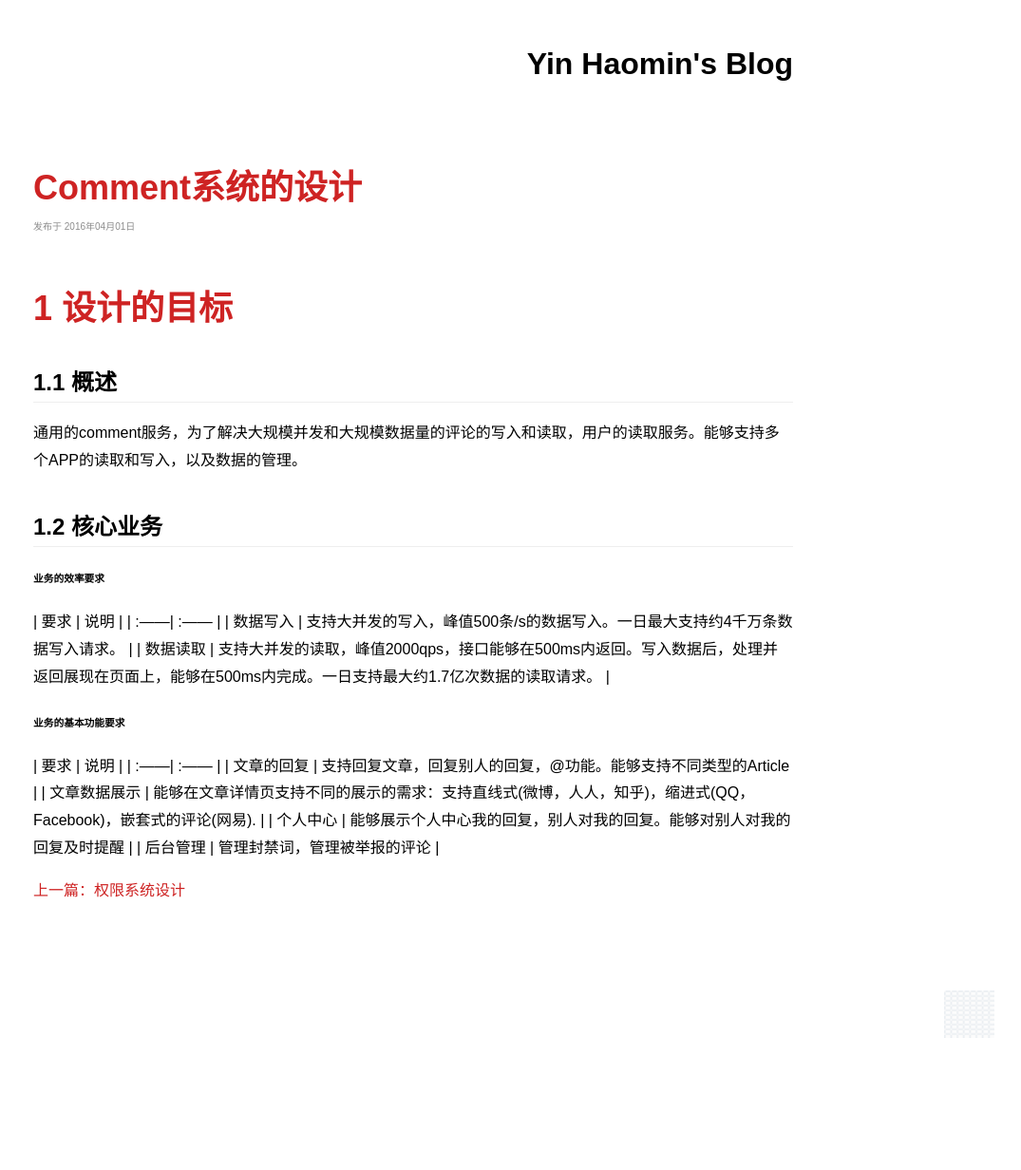
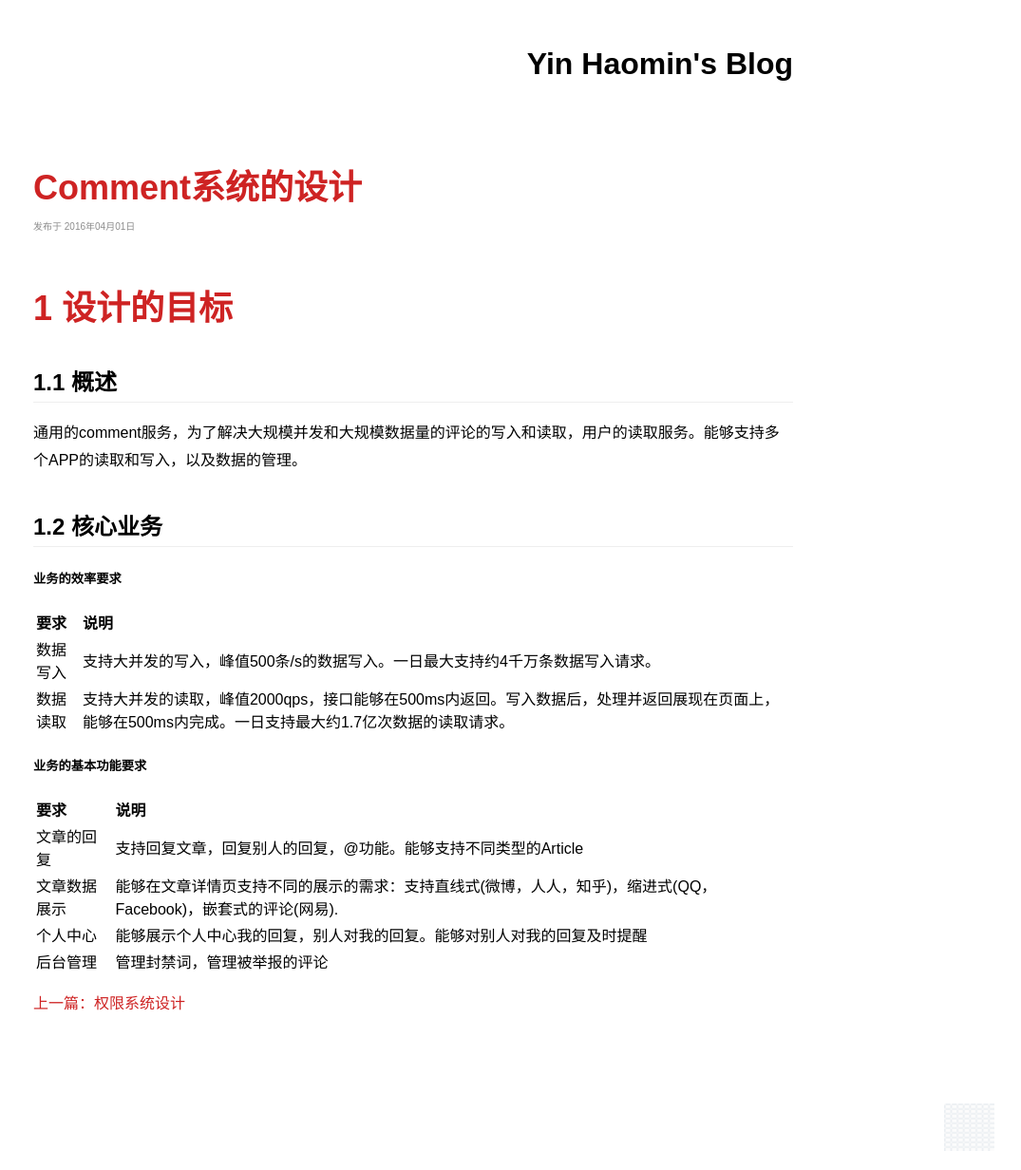
Before and after one commit to yinhaomin/yinhaomin.github.io, a Jekyll site: the page built from _posts/2016-04-01-Comment系统的设计.md, in a window 1280 px wide. Shown: the whole page at 95% size, without its empty margins (205-1280 px from the left). Built offline with Jekyll 4.4.1, drawn with Linux system fonts in a browser that asks for light colours; comment, search, counter and statistics services are not loaded; before the commit the page ends 1113 px from its top, so only the background shows below that.

```diff
--- a/_posts/2016-04-01-Comment系统的设计.md
+++ b/_posts/2016-04-01-Comment系统的设计.md
@@ -12,13 +12,15 @@ keywords: Comment,评论系统,系统设计
 
 ## 1.2 核心业务
 
-###### 业务的效率要求
+##### 业务的效率要求
+
 | 要求   | 说明                                                                       |
 | :------| :------                                                                    |
 | 数据写入 | 支持大并发的写入，峰值500条/s的数据写入。一日最大支持约4千万条数据写入请求。 |
 | 数据读取 | 支持大并发的读取，峰值2000qps，接口能够在500ms内返回。写入数据后，处理并返回展现在页面上，能够在500ms内完成。一日支持最大约1.7亿次数据的读取请求。 |
 
-###### 业务的基本功能要求
+##### 业务的基本功能要求
+
 | 要求   | 说明                                                                       |
 | :------| :------                                                                    |
 | 文章的回复 | 支持回复文章，回复别人的回复，@功能。能够支持不同类型的Article |
```
